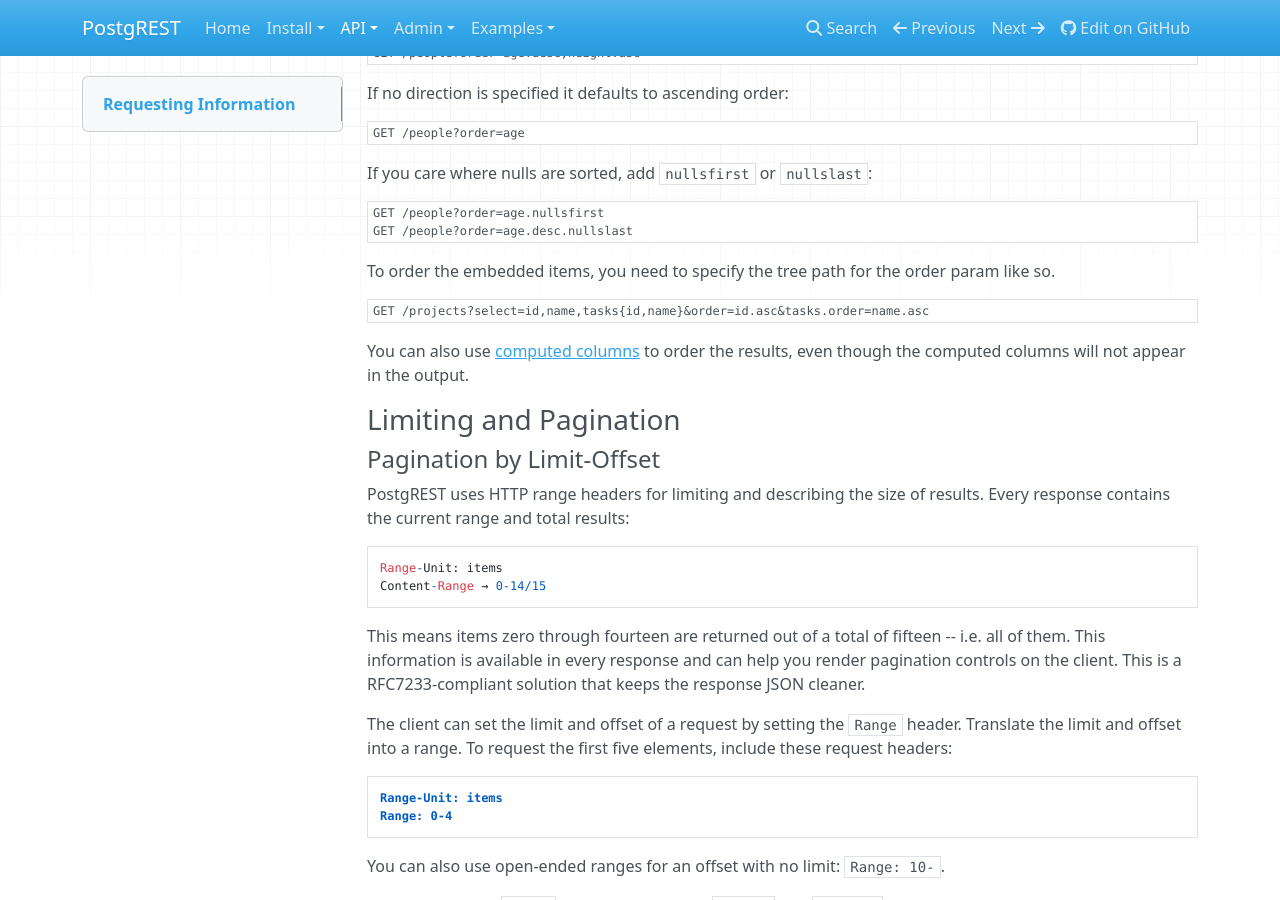
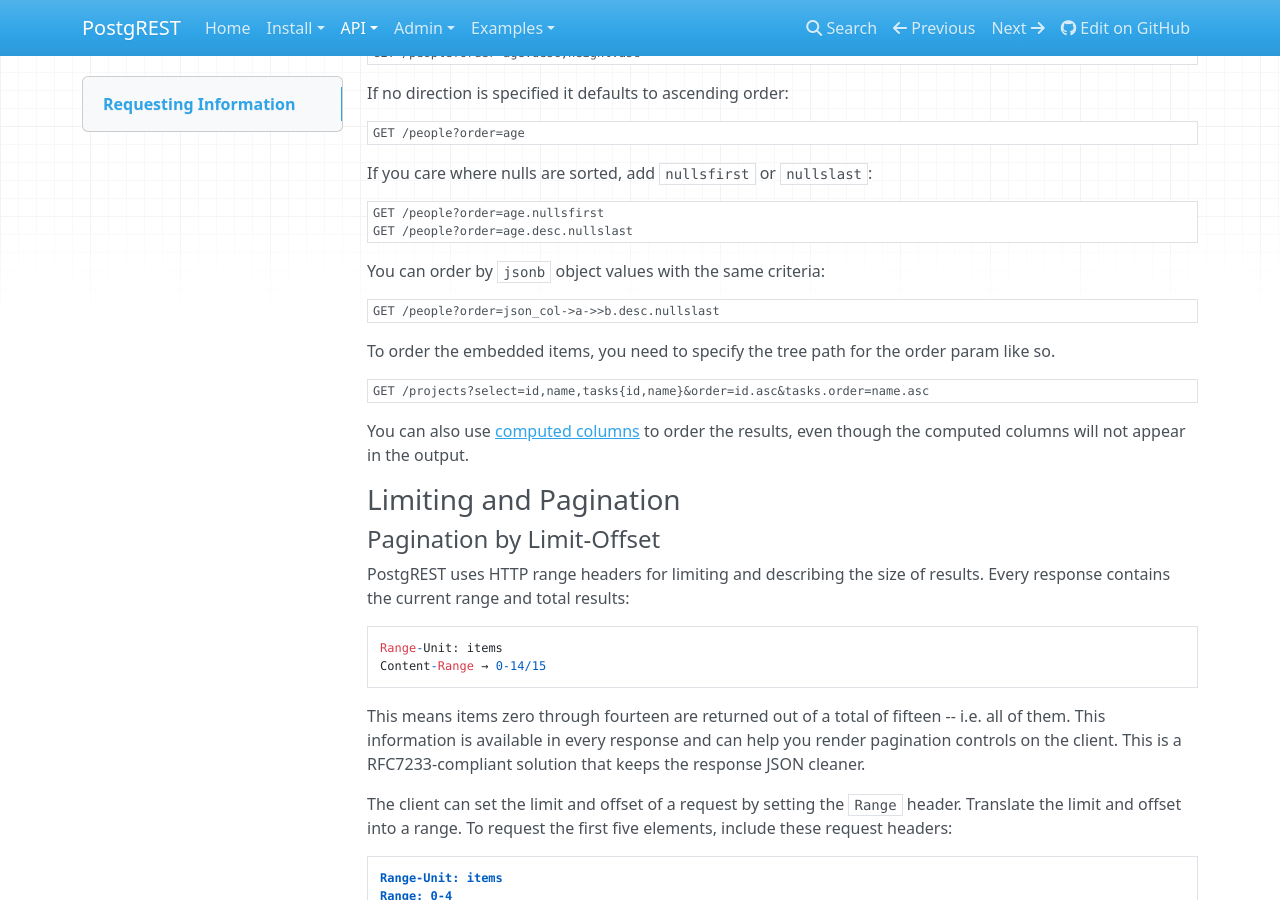
Before and after one commit to PostgREST/postgrest-docs, an MkDocs documentation site: the page built from docs/api/reading.md, in a window 1280 px wide and 900 px high, scrolled down 3281 px. Built offline with MkDocs 1.6.1, drawn with Linux system fonts in a browser that asks for light colours; nearby versions of some CDN libraries; old or Windows-style settings are respelled for this version of MkDocs.

Commit message:
Add ordering by jsonb keys

````diff
--- a/docs/api/reading.md
+++ b/docs/api/reading.md
@@ -190,6 +190,12 @@
 ```HTTP
 GET /people?order=age.nullsfirst
 GET /people?order=age.desc.nullslast
+```
+
+You can order by `jsonb` object values with the same criteria:
+
+```HTTP
+GET /people?order=json_col->a->>b.desc.nullslast
 ```
 
 To order the embedded items, you need to specify the tree path for the order param like so.
````
